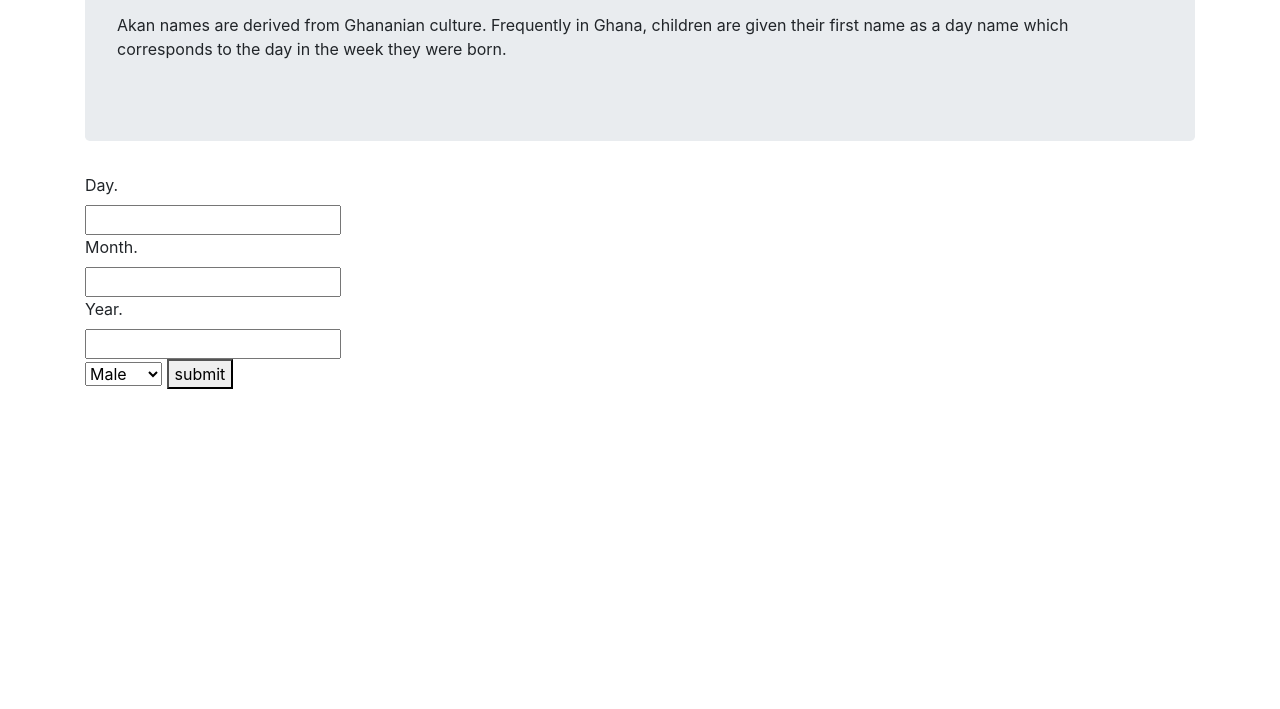
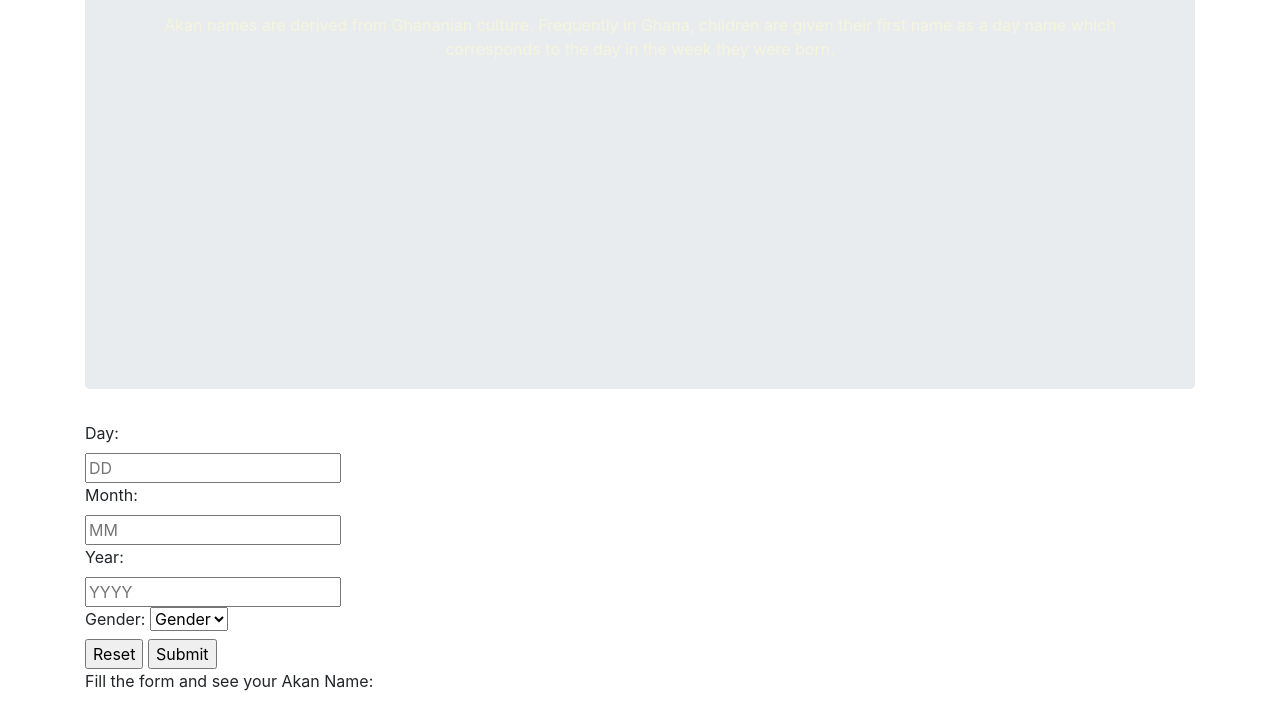
Before and after one commit to andiwoedwin/Week-2-project, a plain HTML site: page index.html in a window 1280 px wide. Shown: the part 171-880 px from the top of the page. Before the commit the page ends 800 px from the top, so only its background shows below. Drawn offline with nearby package versions, Linux system fonts and the light colour scheme.

Commit message:
add style through bootstrap

```diff
--- a/index.html
+++ b/index.html
@@ -1,39 +1,41 @@
 <!DOCTYPE html>
 <html lang="en">
 <head>
+    <script src="js/index.js"></script>
+    <link rel="stylesheet" type="text/css" href="css/styles.css">
     <meta charset="UTF-8">
     <meta name="viewport" content="width=device-width, initial-scale=1.0">
-    <title>Week two project</title>
+    <title>Akan Naming System</title>
     <link rel="stylesheet" href="https://stackpath.bootstrapcdn.com/bootstrap/4.5.0/css/bootstrap.min.css" integrity="sha384-9aIt2nRpC12Uk9gS9baDl411NQApFmC26EwAOH8WgZl5MYYxFfc+NcPb1dKGj7Sk" crossorigin="anonymous">
 </head>
 <body>
-  <div class="container">
-    <div class="jumbotron">
-    <h1>Akan Names</h1>
+<div class="container">
+  <div class="jumbotron main">
+    <h1 id="intro">Akan Names</h1>
     <p>This application is going to take user's birthday and calculate the day of the week they were born and then depending on their gender output their Akan name</p>
     <p>Akan names are derived from Ghananian culture. Frequently in Ghana, children are given their first name as a day name which corresponds to the day in the week they were born.</p>
+  </div>
+  <div class="AKan" id="akan">
+      <form class="ghana" id="form">
+        <label class="space">Day: </label><br>
+          <input class="inp" type="text" id="dd" placeholder="DD"><br>
+        <label class="space">Month: </label><br>
+          <input class="inp" type="text" id="mm" placeholder="MM"><br>
+        <label class="space">Year: </label><br>
+          <input class="inp" type="text" id="yy" placeholder="YYYY"><br>
+        <label class="space">Gender: </label>
+        <select class="sex" id="gender">
+          <option value="selectdefault">Gender</option>
+          <option value="Male">Male</option>
+          <option value="Female">Female</option>
+        </select><br>
+          <input class="review" type="submit" value="Reset" onclick="this.form.reset();" >
+         <a href="#result"><input class=" submition" type="submit" onclick="getDay();" value="Submit" id="subbtn"></a>
+      </form>
+    <div class="response">
+      <p class=" font" id="results">Fill the form and see your Akan Name:</p>
+      <h1 class=" feedback" id="result"></h1>
     </div>
-    <form>
-      <div class="forms">
-        <label for="email">Day.</label><br>
-        <input type="number" class="myform" id="d"><br>
-      </div>
-      <div class="forms">
-        <label for="pwd">Month.</label><br>
-        <input type="number" class="myform" id="m"><br>
-      </div>
-      <div class="forms">
-        <label for="pwd">Year.</label><br>
-        <input type="number" class="myform" id="yy"><br>
-
-      </div>
-      <select id = "gender">
-        <option value="male">Male</option><br>
-        <option value="female">Female</option><br>
-      </select>
-      <button type="submit" class="click" onclick="day()">submit</button>
-    </form>
-    <script src="js/index.js"></script>
   </div>
 </body>
 </html>
```
